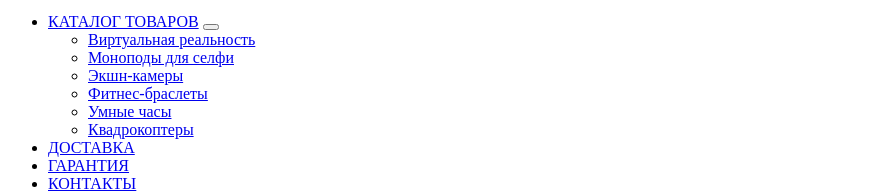
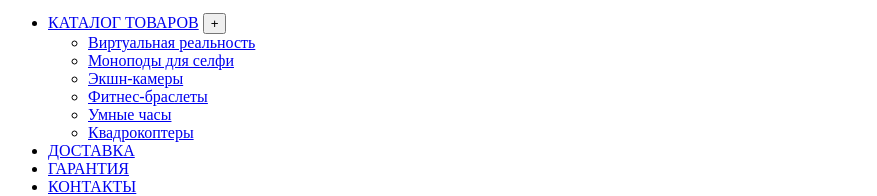
Before and after one commit to htmlacademy-htmlcss/2253001-device-36, a plain HTML site: page index.html in a window 1280 px wide. Shown: the part 201-397 px from the top of the page, without its empty margins (0-877 px from the left). Drawn offline with Linux system fonts and the light colour scheme.

Commit message:
added + char to catalog button

```diff
--- a/index.html
+++ b/index.html
@@ -32,7 +32,7 @@
         <ul class="navigation-list">
           <li class="naviation-item">
             <a class="navigation-link" href="catalog.html">КАТАЛОГ ТОВАРОВ</a>
-            <button></button>
+            <button>+</button>
             <ul class="sub-navigation-list visually-hidden">
               <li class="sub-navigation-item">
                 <a href="#">Виртуальная реальность</a>
```
